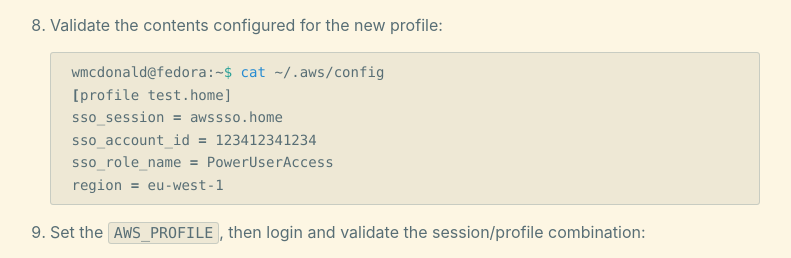
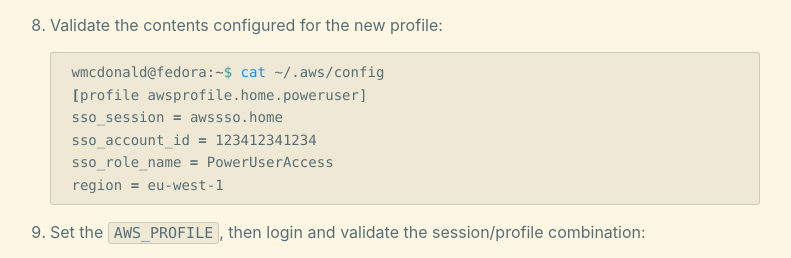
Before and after one commit to wmcdonald404/wmcdonald404.github.io, a Jekyll site: the page built from _posts/2024-02-21-aws-cli-with-sso-session-and-profile.md, in a window 1280 px wide and 900 px high, scrolled down 2526 px. Shown: the part 173-431 px from the top of the window, without its empty margins (250-1041 px from the left). Built offline with Jekyll 4.4.1, drawn with Linux system fonts in a browser that asks for light colours.

Commit message:
Fix profile name in code block, step #8.

````diff
--- a/_posts/2024-02-21-aws-cli-with-sso-session-and-profile.md
+++ b/_posts/2024-02-21-aws-cli-with-sso-session-and-profile.md
@@ -116,7 +116,7 @@ Having the CLI to-hand can streamline an engineer's workflow, reducing context s
 
     ```shell
     wmcdonald@fedora:~$ cat ~/.aws/config
-    [profile test.home]
+    [profile awsprofile.home.poweruser]
     sso_session = awssso.home
     sso_account_id = 123412341234
     sso_role_name = PowerUserAccess
````
